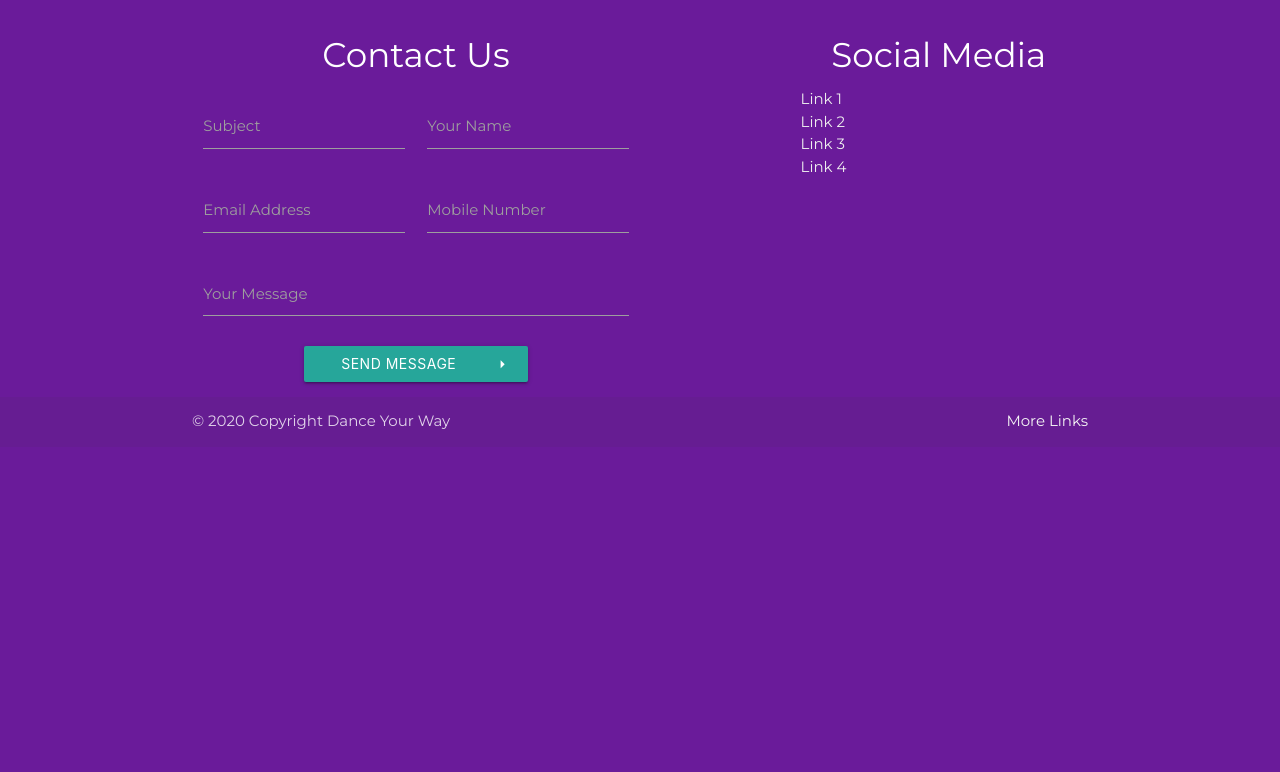
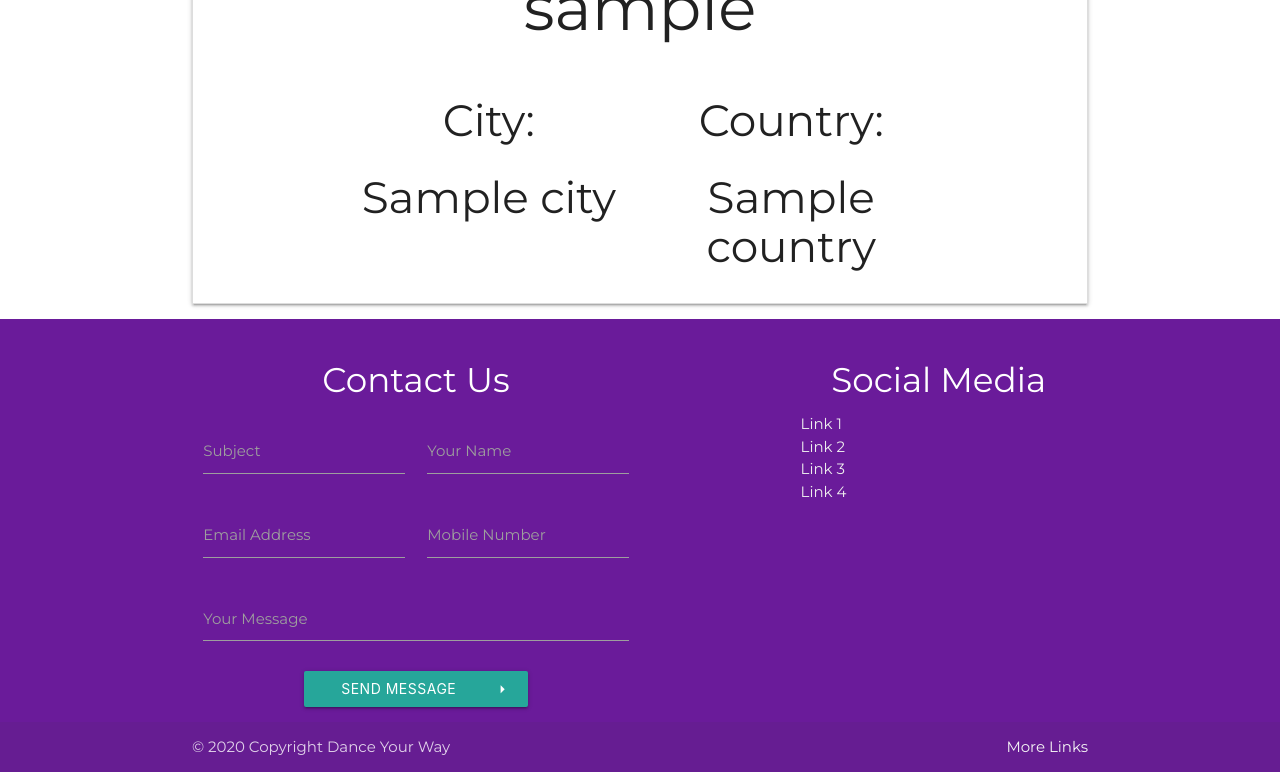
Before and after one commit to Magnusson95/Dance-Your-Way, a Flask app: page /get_organisers in a window 1280 px wide. Shown: the part 448-1220 px from the top of the page. Before the commit the page ends 877 px from the top, so only its background shows below. Run offline with Flask 2, Linux system fonts and the light colour scheme; a database or web service that is not in the repository returns one stand-in record (values such as "Sample title"); some libraries are stand-ins or nearby versions.

Commit message:
Adjusted all-organisers.html layout to avoid overflow

```diff
--- a/templates/all-organisers.html
+++ b/templates/all-organisers.html
@@ -7,34 +7,29 @@
 		{% for organiser in organiser %}
 		<li>
 			<div class="collapsible-header">
+				<div class="row container">
+					<div class="col s12">
 						<img
               class="activator small-profile-image"
               src="https://dance-your-way-event-images.s3.eu-central-1.amazonaws.com/{{organiser.event_image}}"
               onerror="this.onerror=null; this.src='https://cdn.pixabay.com/photo/2016/08/08/09/17/avatar-1577909_960_720.png'"
               alt="{{organiser.event_image}} account image"
             />
-				<div class="profile-information-container container">
-					<div class="row">
-						<h5 class="col s12 center">
-							{{organiser.username}}
-						</h5>
           </div>
-					<div class="profile-location row center">
-						<h5 class="col s6">City: </h5>
-						<h5 class="col s6">Country:</h5>
-						<h5 class="col s6">{{organiser.city}}</h5>
-						<h5 class="col s6">{{organiser.country}}</h5>
+						<div class="col s12 center">
+							<h1>{{organiser.username}}</h1>
+						</div>
+						<div class="col s12 m6 center">
+							<h3>City:</h3>
+              <h3>{{organiser.city}}</h3>
+						</div>
+						<div class="col s12 m6 center">
+							<h3>Country:</h3>
+              <h3>{{organiser.country}}</h3>
 						</div>
 					</div>
 				</div>
 				<div class="collapsible-body">
-				<img
-          class="activator profile-image"
-          src="https://dance-your-way-event-images.s3.eu-central-1.amazonaws.com/{{organiser.event_image}}"
-          onerror="this.onerror=null; this.src='https://cdn.pixabay.com/photo/2016/08/08/09/17/avatar-1577909_960_720.png'"
-          alt="{{organiser.event_image}} account image"
-        />
-				<h1 class="center">{{organiser.username}}</h1>
 					<h3>About {{organiser.username}}</h3>
 					<h5>{{organiser.about}}</h5>
 					<h3>Contact Details:</h3>
```
Lines whose indentation alone changed are shown as unchanged.
